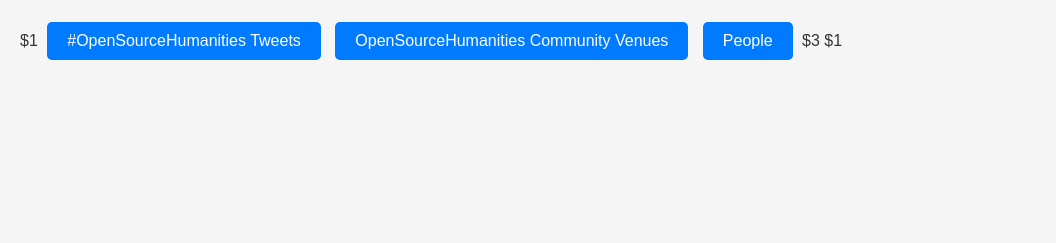
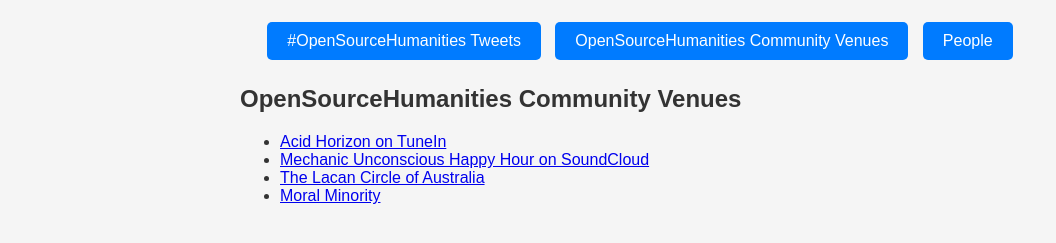
Before and after one commit to nimshav/Open-Source-Humanities, a website: page public/index.html in a window 1280 px wide. Both pictures are taken after a click on the button "OpenSourceHumanities Community Venues". Shown: the part 81-324 px from the top of the page, without its empty margins (0-1056 px from the left). Drawn offline with Linux system fonts and the light colour scheme; no server answers.

Commit message:
Update index.html

```diff
--- a/public/index.html
+++ b/public/index.html
@@ -10,10 +10,12 @@
 <body>
     <h1>Open-Source Humanities Hub</h1>
 
-    $1        <button class="tab-button" onclick="showTab('tweets-tab')">#OpenSourceHumanities Tweets</button>
+    <!-- Navigation for Tabs -->
+    <div class="tabs">
+        <button class="tab-button" onclick="showTab('tweets-tab')">#OpenSourceHumanities Tweets</button>
         <button class="tab-button" onclick="showTab('venues-tab')">OpenSourceHumanities Community Venues</button>
         <button class="tab-button" onclick="showTab('people-tab')">People</button>
-$3
+    </div>
 
     <!-- Tweets Tab Content -->
     <div id="tweets-tab" class="tab-content">
@@ -22,7 +24,18 @@
         <div id="tweets-container" aria-live="polite" aria-label="Recent tweets about #OpenSourceHumanities"></div>
     </div>
 
-    $1
+    <!-- Community Venues Tab Content -->
+    <div id="venues-tab" class="tab-content" style="display: none;">
+        <h2>OpenSourceHumanities Community Venues</h2>
+        <div id="venues-container">
+            <ul>
+                <li><a href="https://tunein.com/podcasts/Philosophy-Podcasts/Acid-Horizon-p1323450/" target="_blank">Acid Horizon on TuneIn</a></li>
+                <li><a href="https://soundcloud.com/podcast-co-coopercherry" target="_blank">Mechanic Unconscious Happy Hour on SoundCloud</a></li>
+                <li><a href="https://lacancircle.com.au/" target="_blank">The Lacan Circle of Australia</a></li>
+                <li><a href="https://podcasts.apple.com/us/podcast/moral-minority/id1728182343" target="_blank">Moral Minority</a></li>
+            </ul>
+        </div>
+    </div>
 
     <!-- People Tab Content -->
     <div id="people-tab" class="tab-content" style="display: none;">
@@ -30,7 +43,6 @@
         <div id="people-container">
             <p>Information about people involved in the OpenSourceHumanities movement will be here.</p>
         </div>
-    </div>
     </div>
 
     <noscript>
```
